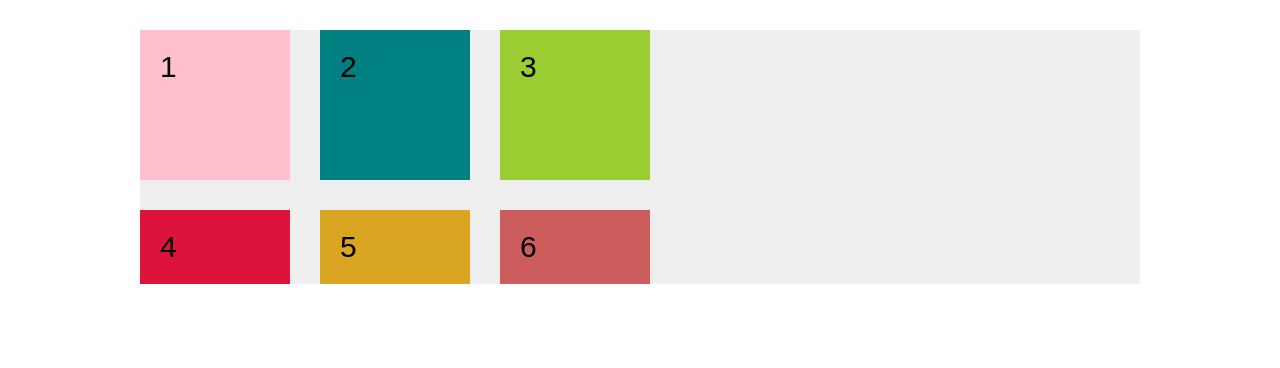
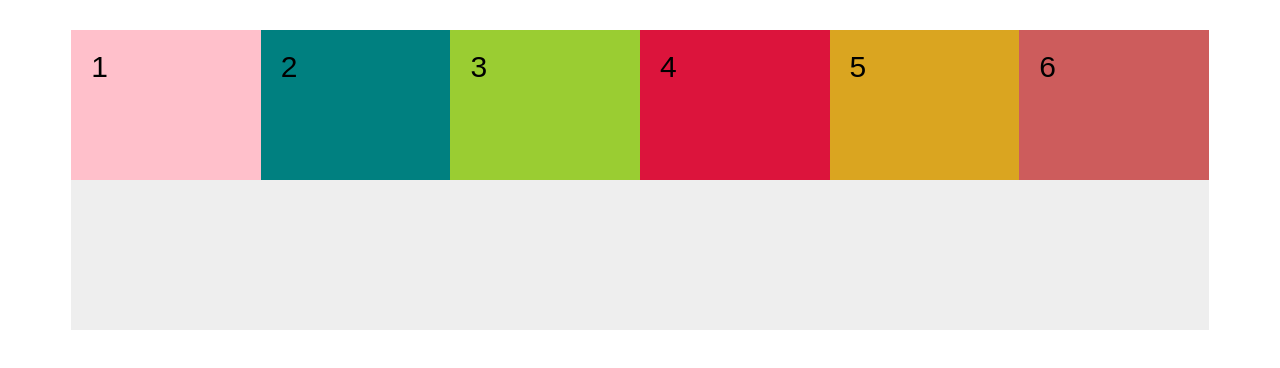
Before and after one commit to Masamune42/Formation-CSS-de-A-Z-master, a plain HTML site: page 8. CSS Grid/index.html in a window 1280 px wide. Drawn offline with Linux system fonts and the light colour scheme.

Commit message:
8. CSS Grid

```diff
--- a/8. CSS Grid/style.css
+++ b/8. CSS Grid/style.css
@@ -1,18 +1,34 @@
 .container {
     background-color: #EEE;
     width: 1000px;
+    /* height: 1000px; */
     margin: 30px auto;
+    width: 90%;
 
     display: grid;
+
     /* On crée 2 rangés de 150px */
     /* grid-template-rows: 150px 150px; */
-    grid-template-rows: repeat(1, 150px);
+    grid-template-rows: repeat(2, 150px);
+    /* min-content = max-content : Adapte la hauteur des cellules au texte */
+    /* grid-template-rows: repeat(2, min-content); */
+    /* minmax(hauteur min, hauteur max) */
+    /* grid-template-rows: repeat(2, minmax(150px, min-content)); */
     /* [...] nommage des rangés */
     /* grid-template-rows: [header-start] 150px [header-end contenu-start] 150px [contenu-end]; */
 
     /* On crée 3 colonnes de 150px */
     /* grid-template-columns: 150px 150px 150px; */
-    grid-template-columns: repeat(3, 150px);
+    /* grid-template-columns: repeat(3, 150px); */
+    /* max-content : prend la largeur du contenu total = s'adapte à du texte */
+    /* min-content : prend la largeur du plus grand mot du texte */
+    /* grid-template-columns: max-content 1fr min-content; */
+    /* La colonne de gauche va être à 700px et les autres vont retrécir au resize jusqu'à ce que les cellules de droites n'aient plus d'espace, dans ce cas : diminution jusqu'à 200px */
+    /* grid-template-columns: minmax(200px, 700px) repeat(2, 1fr); */
+    /* auto-fill: On crée un nombre de colonne de façon à remplir l'espace */
+    /* grid-template-columns: repeat(auto-fill, 100px); */
+    /* auto-fit: On crée un nombre de colonne jusqu'à par rapport à ce qu'on a mis */
+    /* grid-template-columns: repeat(auto-fit, 100px); */
     /* Avec nommage et incrémentation suivant le numéro de colonne */
     /* grid-template-columns: repeat(3, [col-start]150px[col-end]); */
     /* fr = permet de remplir l'espace disponible */
@@ -29,13 +45,32 @@
     /* Goutière entre les colonnes */
     /* grid-column-gap: 30px; */
     /* Goutirèe entre les lignes et colonnes */
-    grid-gap: 30px;
+    /* grid-gap: 30px; */
 
     /* Paramétrage des grilles implicites = non paramétrées */
     /* Type de positionnement */
     /* grid-auto-flow: column; */
     /* Taille */
     /* grid-auto-columns: 400px; */
+
+    /* Placement des cellules */
+    /* On aligne les items verticalement dans les cellules, de base stretch */
+    /* align-items: center; */
+    /* On aligne les items horizontalement dans les cellules, de base stretch */
+    /* justify-items: center; */
+
+    /* Placement du contenu */
+    /* On centre la grille verticalement */
+    /* justify-content: center; */
+    /* On centre la grille horizontalement */
+    /* align-content: center; */
+
+    /* A RETENIR : mise en place d'un système responsive */
+    /* On met en place une grille qui s'adapte au nombre d'éléments et on indique la taille des cellules */
+    /* Permet de créer des grilles implicites */
+    grid-template-columns: repeat(auto-fit, minmax(150px, 1fr));
+    /* On défini la taille des grilles implicites */
+    grid-auto-rows: 150px;
 }
 
 .items {
@@ -76,6 +111,8 @@
     /* grid-row: 1 / 3;
     grid-column: 3 / 4; */
     background-color: teal;
+    /* Alignement verticale de la cellule en haut */
+    /* align-self: flex-start; */
 }
 
 
```
Also changed, not shown: 8. CSS Grid/index.html (+2 -0 lines).
